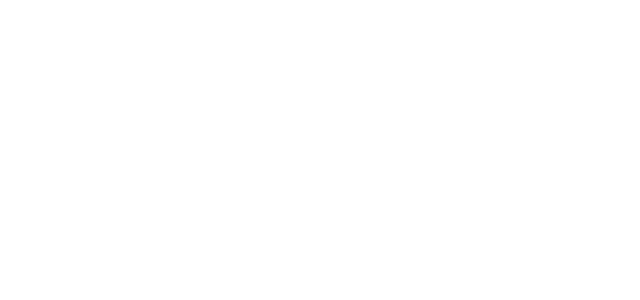
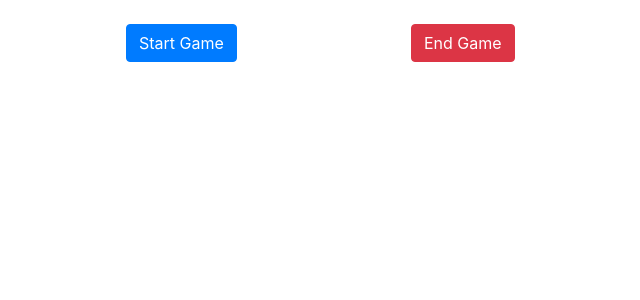
Before and after one commit to Cheshire89/aa-angular-study, an Angular app: page / in a window 1280 px wide. Shown: the top 300 px of the page, without its empty margins (244-884 px from the left). Built offline with nearby package versions, Linux system fonts and the light colour scheme.

Commit message:
even odd game

```diff
--- a/src/app/app.component.html
+++ b/src/app/app.component.html
@@ -0,0 +1,28 @@
+<div class="container">
+    <div class="row mt-4 justify-content-center">
+        <div class="col-6">
+            <app-game-control (startGame)="onGameStart($event)" (endGame)="onGameEnd($event)"></app-game-control>
+            <div class="row mt-3" *ngFor="let game of games; let i = index">
+
+                <div class="col-12">
+                    <h5>Game: {{i + 1}}</h5>
+                </div>
+                <section class="col-12" *ngIf="game">
+                    <div class="row">
+                        <div class="col-6">
+                            <h6>Even</h6>
+                            <app-even [num]="num" *ngFor="let num of game.evenCount"></app-even>
+                        </div>
+                        <div class="col-6">
+                            <h6>Odd</h6>
+                            <app-odd [num]="num" *ngFor="let num of game.oddCount"></app-odd>
+                        </div>
+                        <div class="col-12" *ngIf="i !== games.length - 1">
+                            <hr>
+                        </div>
+                    </div>
+                </section>
+            </div>
+        </div>
+    </div>
+</div>
--- a/src/app/app.component.ts
+++ b/src/app/app.component.ts
@@ -7,4 +7,32 @@ import { Component } from '@angular/core';
 })
 export class AppComponent {
   title = 'aa-angular-study';
+  gamesCountIndex = 0;
+  games: {
+    evenCount: number[],
+    oddCount: number[]
+  }[] = [];
+
+
+  onGameStart(evObj: {count: number}){
+    // if game does not exist create it
+    if(!this.games[this.gamesCountIndex]){
+      this.games[this.gamesCountIndex] = {
+        evenCount: [],
+        oddCount: []
+      }
+    }
+
+    // determine if number is odd or even and add it to current game collection
+    if(evObj.count % 2 == 0){
+      this.games[this.gamesCountIndex].evenCount.push(evObj.count);
+    } else {
+      this.games[this.gamesCountIndex].oddCount.push(evObj.count);
+    }
+  }
+
+  onGameEnd(evObj: {gameCount: number}){
+    // update the gamesCount index when the game ends
+    this.gamesCountIndex = evObj.gameCount;
+  }
 }
--- /dev/null
+++ b/src/app/even/even.component.html
@@ -0,0 +1,3 @@
+<p>
+  {{ num }}
+</p>
--- /dev/null
+++ b/src/app/even/even.component.ts
@@ -0,0 +1,15 @@
+import { Component, OnInit, Input } from '@angular/core';
+
+@Component({
+  selector: 'app-even',
+  templateUrl: './even.component.html',
+  styleUrls: ['./even.component.scss']
+})
+export class EvenComponent implements OnInit {
+  @Input() num: number;
+  constructor() { }
+
+  ngOnInit() {
+  }
+
+}
--- /dev/null
+++ b/src/app/game-control/game-control.component.html
@@ -0,0 +1,8 @@
+<div class="row justify-content-around">
+  <div class="col">
+    <button type="button" (click)="onStartGame()" class="btn btn-primary"> Start Game </button>
+  </div>
+  <div class="col">
+    <button type="button" (click)="onEndGame()" class="btn btn-danger"> End Game </button>
+  </div>
+</div>
--- /dev/null
+++ b/src/app/game-control/game-control.component.ts
@@ -0,0 +1,34 @@
+import { Component, OnInit, Output, EventEmitter } from '@angular/core';
+import { TimeInterval } from 'rxjs';
+
+@Component({
+  selector: 'app-game-control',
+  templateUrl: './game-control.component.html',
+  styleUrls: ['./game-control.component.scss']
+})
+export class GameControlComponent implements OnInit {
+  count = 0;
+  gameCount = 0;
+  @Output() startGame = new EventEmitter();
+  @Output() endGame = new EventEmitter();
+  intervalHook: any;
+
+  constructor() { }
+
+  ngOnInit() {
+  }
+
+  onStartGame(): void{
+    this.count = 0;
+    this.intervalHook = setInterval(() => {
+      this.startGame.emit({count: this.count++});
+    }, 1000);
+  }
+
+  onEndGame(): void{
+    clearTimeout(this.intervalHook);
+    this.gameCount++;
+    this.endGame.emit({gameCount: this.gameCount});
+  }
+
+}
--- /dev/null
+++ b/src/app/odd/odd.component.html
@@ -0,0 +1,3 @@
+<p>
+  {{ num }}
+</p>
--- /dev/null
+++ b/src/app/odd/odd.component.ts
@@ -0,0 +1,15 @@
+import { Component, OnInit, Input } from '@angular/core';
+
+@Component({
+  selector: 'app-odd',
+  templateUrl: './odd.component.html',
+  styleUrls: ['./odd.component.scss']
+})
+export class OddComponent implements OnInit {
+  @Input() num: number;
+  constructor() { }
+
+  ngOnInit() {
+  }
+
+}
```
Also changed, not shown: src/app/app.module.ts (+7 -1 lines), src/app/even/even.component.scss (added), src/app/game-control/game-control.component.scss (added), src/app/odd/odd.component.scss (added).
